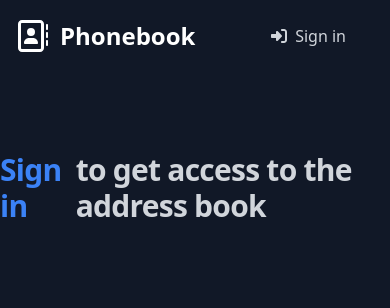
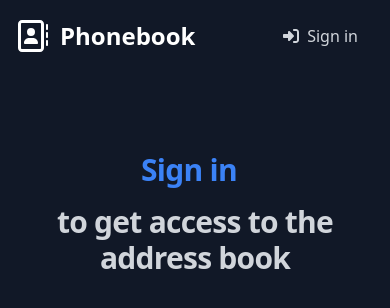
Before and after one commit to KJachimstal/phonebook, a React (Create React App) app: page /phonebook in a window 390 px wide. Shown: the top 308 px of the page. Built offline with nearby package versions, Linux system fonts and the light colour scheme.

Commit message:
Corrected rwd styles

```diff
--- a/src/components/pages/Contacts.jsx
+++ b/src/components/pages/Contacts.jsx
@@ -71,7 +71,7 @@ export const Contacts = () => {
 
   return (
     <>
-      <ul className="grid md:grid-cols-12 gap-4 container mx-auto mb-24 md:px-4">
+      <ul className="grid md:grid-cols-12 gap-4 container mx-auto mb-24 px-4">
         {filteredContacts.map(({ name, number, id }) => (
           <li
             key={id}
--- a/src/components/pages/Header.jsx
+++ b/src/components/pages/Header.jsx
@@ -42,7 +42,7 @@ const Header = () => {
             <>
               <NavLink
                 to="/login"
-                className="text-gray-300 focus:ring-4 focus:outline-none focus:ring-blue-300 font-medium rounded-lg px-4 py-2 text-center mr-3 md:mr-0 hover:bg-blue-600 focus:ring-blue-800 transition-colors"
+                className="text-gray-300 focus:ring-4 focus:outline-none focus:ring-blue-300 font-medium rounded-lg px-4 py-2 text-center md:mr-3 md:mr-0 hover:bg-blue-600 focus:ring-blue-800 transition-colors"
               >
                 <FontAwesomeIcon icon={faRightToBracket} className="mr-2" />
                 Sign in
--- a/src/components/pages/Phonebook.jsx
+++ b/src/components/pages/Phonebook.jsx
@@ -12,14 +12,14 @@ const Phonebook = () => {
 
   if (!isSignedIn) {
     return (
-      <div className="flex items-center justify-center mt-20">
+      <div className="flex flex-col md:flex-row items-center justify-center mt-20">
         <NavLink
           to="/login"
           className="mb-4 text-3xl tracking-tight font-bold md:text-4xl mr-3 text-primary-500 hover:underline"
         >
           Sign in
         </NavLink>
-        <p className="mb-4 text-3xl tracking-tight font-bold md:text-4xl text-gray-300">
+        <p className="text-center mb-4 text-3xl tracking-tight font-bold md:text-4xl text-gray-300 px-4 md:px-0">
           to get access to the address book
         </p>
       </div>
```
